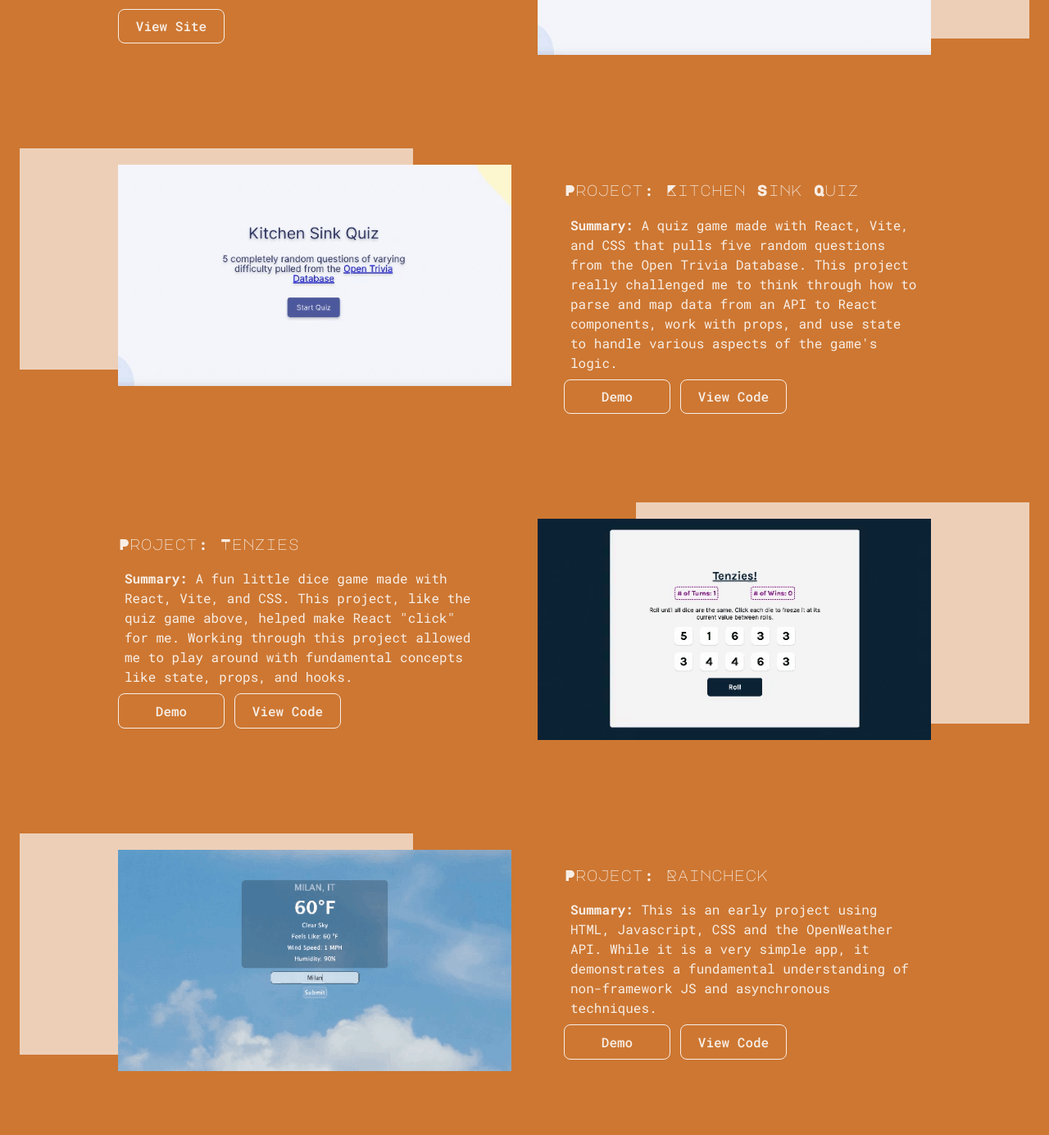
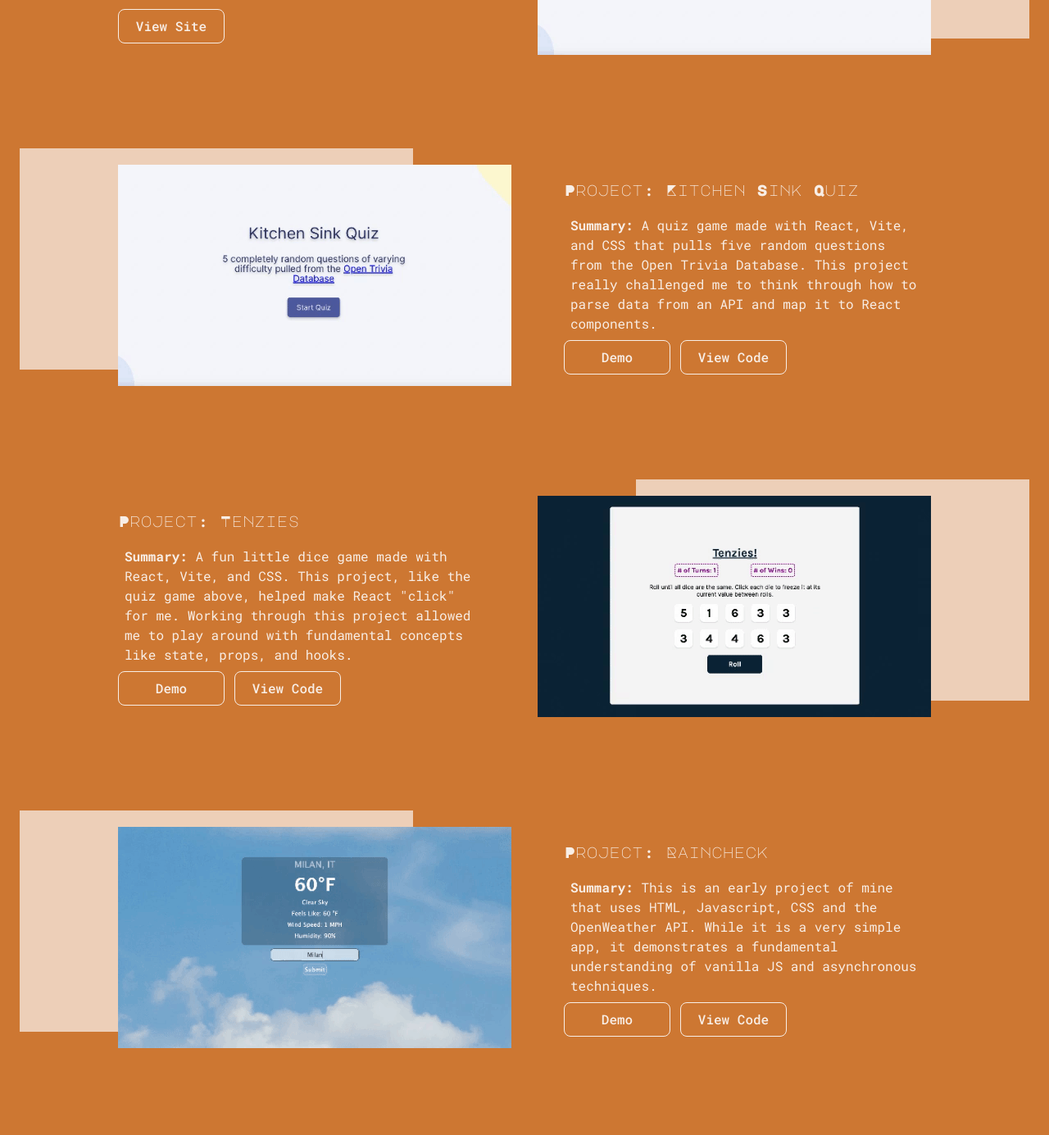
Before and after one commit to austingw/portfolio-site, a React (Vite) app: page /#home in a window 1280 px wide. Shown: the part 1685-3070 px from the top of the page at 82% size. Built offline with nearby package versions, Linux system fonts and the light colour scheme.

Commit message:
Minor about text edits

```diff
--- a/src/components/About.jsx
+++ b/src/components/About.jsx
@@ -17,8 +17,8 @@ export default function About() {
               friends in middle school to soldering together guitar electronics,
               planning, testing and troubleshooting are simply a way of life for
               me. Web development has given me the opportunity to use my natural
-              dispotion to craft new experiences, conveint features, and
-              responsive designs for both myself and clients.
+              inclinations and attributes to craft new experiences, conveint
+              features, and responsive designs for both myself and clients.
             </p>
             <p>
               Technologies I use include React, Javascript, CSS, SASS,
--- a/src/components/Portfolio.jsx
+++ b/src/components/Portfolio.jsx
@@ -36,9 +36,8 @@ export default function Portfolio() {
           <p>
             <b>Summary:</b> A quiz game made with React, Vite, and CSS that
             pulls five random questions from the Open Trivia Database. This
-            project really challenged me to think through how to parse and map
-            data from an API to React components, work with props, and use state
-            to handle various aspects of the game's logic.
+            project really challenged me to think through how to parse data from
+            an API and map it to React components.
           </p>
           <div className="portfolio-btns">
             <a href="https://austingw.com/quiz-app/">
@@ -79,9 +78,9 @@ export default function Portfolio() {
         <div className="project-summary-right">
           <h3>Project: Raincheck</h3>
           <p>
-            <b>Summary:</b> This is an early project using HTML, Javascript, CSS
-            and the OpenWeather API. While it is a very simple app, it
-            demonstrates a fundamental understanding of non-framework JS and
+            <b>Summary:</b> This is an early project of mine that uses HTML,
+            Javascript, CSS and the OpenWeather API. While it is a very simple
+            app, it demonstrates a fundamental understanding of vanilla JS and
             asynchronous techniques.
           </p>
           <div className="portfolio-btns">
```
